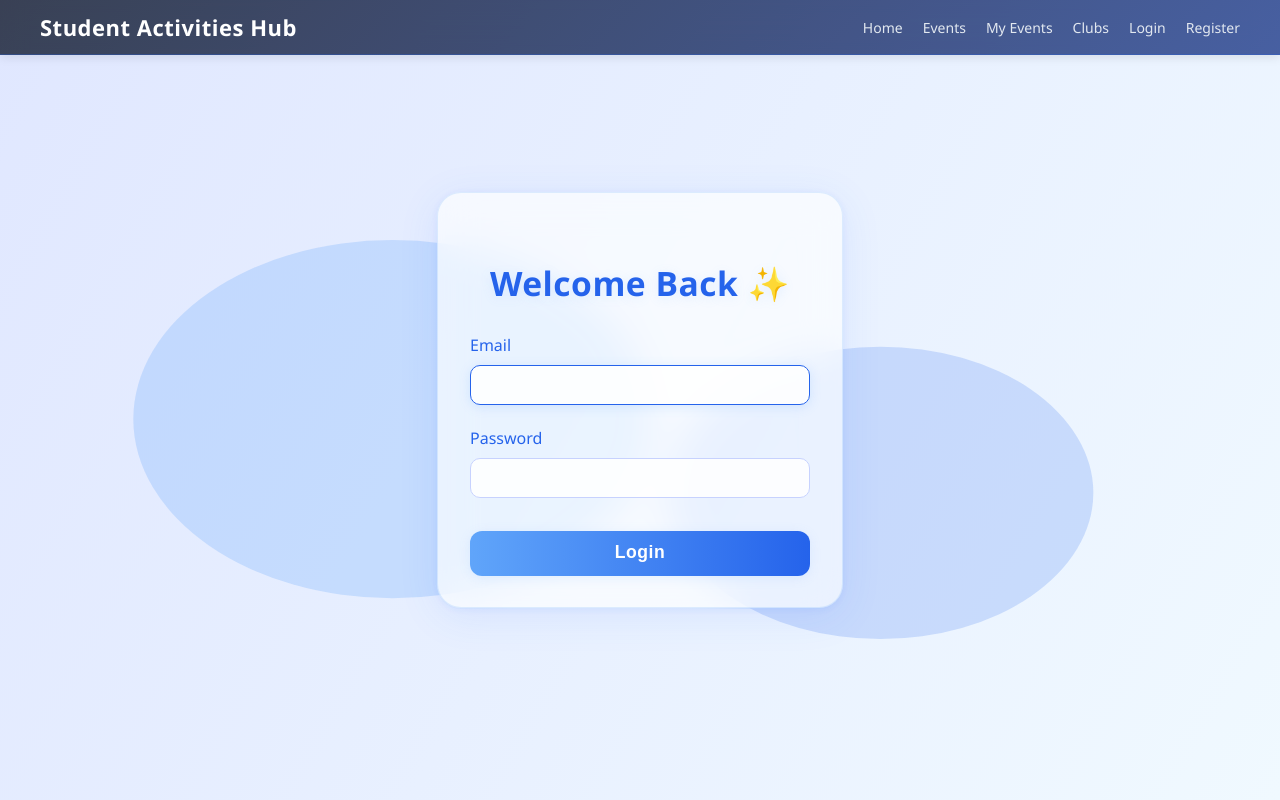
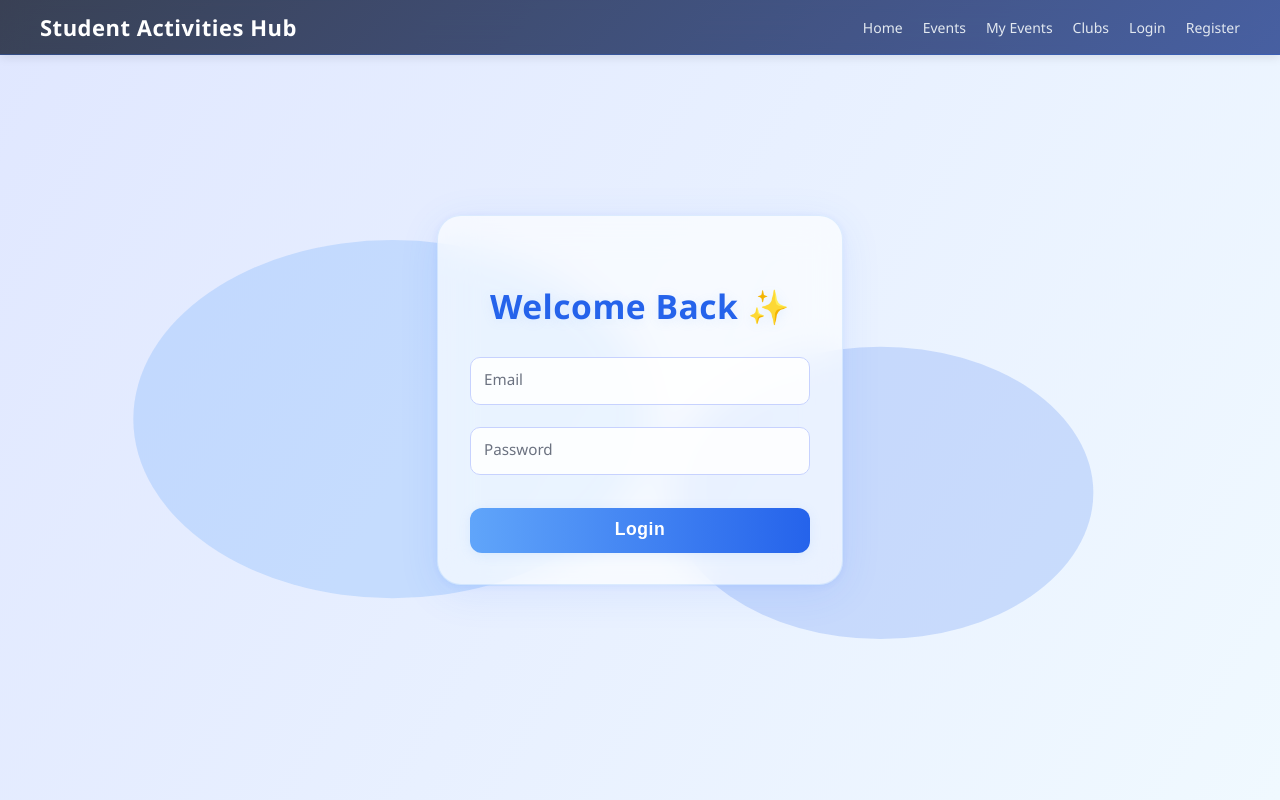
Before and after one commit to bhavyabhardwaj001/student-activity-hub, a React app in the folder frontend/: page /login in a window 1280 px wide. Built offline with nearby package versions, Linux system fonts and the light colour scheme; the HTML template or start-up script is replaced by a standard one.

Commit message:
add animation to form

```diff
--- a/frontend/src/App.css
+++ b/frontend/src/App.css
@@ -95,17 +95,22 @@
   display: flex;
   flex-direction: column;
   gap: 7px;
+  position: relative;
 }
 
 .login-field label {
-  font-size: 1rem;
-  color: #2563eb;
-  font-weight: 500;
-  margin-bottom: 2px;
+  position: absolute;
+  top: 12px;
+  left: 14px;
+  color: #6b7280;
+  font-size: 0.95rem;
+  pointer-events: none;
+  transition: all 0.2s ease;
+  background: transparent;
 }
 
 .login-input {
-  padding: 10px 14px;
+  padding: 14px 14px;
   border-radius: 10px;
   border: 1.5px solid #c7d2fe;
   background: rgba(255, 255, 255, 0.85);
@@ -120,7 +125,15 @@
   border: 1.5px solid #2563eb;
   box-shadow: 0 2px 12px #60a5fa33;
 }
-
+.login-input:focus + label,
+.login-input:not(:placeholder-shown) + label {
+  top: -8px;
+  left: 10px;
+  font-size: 0.75rem;
+  color: #2563eb;
+  background: white;
+  padding: 0 4px;
+}
 .login-btn {
   margin-top: 10px;
   padding: 12px 0;
--- a/frontend/src/pages/Login.jsx
+++ b/frontend/src/pages/Login.jsx
@@ -105,15 +105,15 @@ function Login() {
   animate={{ opacity: 1, x: 0 }}
   transition={{ delay: 0.4 }}
 >
-            <label>Email</label>
   <input
     type="email"
     value={email}
     onChange={(e) => setEmail(e.target.value)}
     required
-              autoFocus
     className="login-input"
+    placeholder=" "
   />
+  <label>Email</label>
 </motion.div>
 
           <motion.div
@@ -122,14 +122,15 @@ function Login() {
   animate={{ opacity: 1, x: 0 }}
   transition={{ delay: 0.5 }}
 >
-            <label>Password</label>
   <input
     type="password"
     value={password}
     onChange={(e) => setPassword(e.target.value)}
     required
     className="login-input"
+    placeholder=" "
   />
+  <label>Password</label>
 </motion.div>
 
           {/* ✅ Error message */}
```
Lines whose indentation alone changed are shown as unchanged.
